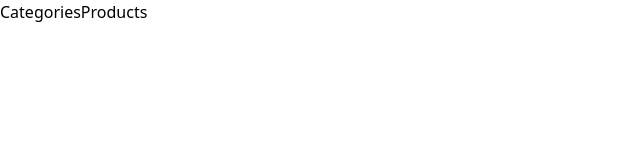
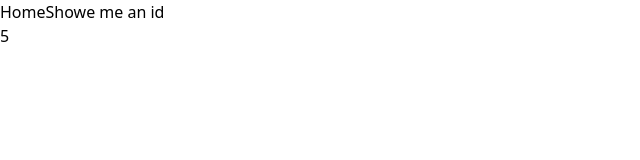
Before and after one commit to nadrojb/furniture-store-fe-react-typescript, a React (Vite) app: page /number/5 in a window 1280 px wide. Before the commit this address had no page. Shown: the top 160 px of the page, without its empty margins (0-640 px from the left). Built offline with nearby package versions, Linux system fonts and the light colour scheme.

Commit message:
playing around with use params for ids

```diff
--- a/src/App.tsx
+++ b/src/App.tsx
@@ -1,19 +1,20 @@
 import { useState, useEffect } from "react";
 import "./App.css";
 import { BrowserRouter, Link, Route, Routes } from "react-router-dom";
-import Catergories from "./Components/Categories";
+import Categories from "./Components/HomePage";
+import { NotFound } from "./Components/NotFound";
+import { DisplayId } from "./Components/DisplayId";
 
 function App() {
   return (
     <>
       <BrowserRouter>
-        <Link to="/">Categories</Link>
-        <Link to="products">Products</Link>
+        <Link to="/">Home</Link>
+        <Link to="/number/5">Showe me an id</Link>
         <Routes>
-          <Route path="/" element={<Catergories />}>
-            Categories
-          </Route>
-          <Route path="products">Products</Route>
+          <Route path="number/:id" element={<DisplayId />} />
+          <Route path="/" element={<Categories />} />
+          <Route path="*" element={<NotFound />} />
         </Routes>
       </BrowserRouter>
     </>
--- /dev/null
+++ b/src/Components/DisplayId/index.tsx
@@ -0,0 +1,10 @@
+import { useParams } from "react-router-dom";
+
+export function DisplayId() {
+  const { id } = useParams();
+  return (
+    <>
+      <h1>{id}</h1>
+    </>
+  );
+}
--- a/src/Components/Categories/index.tsx
+++ b/src/Components/HomePage/index.tsx
@@ -21,9 +21,19 @@ export default function Catergories() {
 
   function renderCategories() {
     return categories.map((category) => {
-      return <CatergoryCard key={category.id} name={category.name} />;
+      return (
+        <CatergoryCard
+          key={category.id}
+          name={category.name}
+          products={category.products}
+          image={category.image}
+        />
+      );
     });
   }
 
-  return <></>;
+  return;
+  <>
+    <div>{renderCategories()}</div>
+  </>;
 }
--- /dev/null
+++ b/src/Components/NotFound/index.tsx
@@ -0,0 +1,7 @@
+export function NotFound() {
+  return (
+    <>
+      <h1>Page not found</h1>
+    </>
+  );
+}
```
Also changed, not shown: src/Components/CategoriesCard/index.tsx (added, +23 -0 lines), src/Components/Products/index.tsx (deleted).
